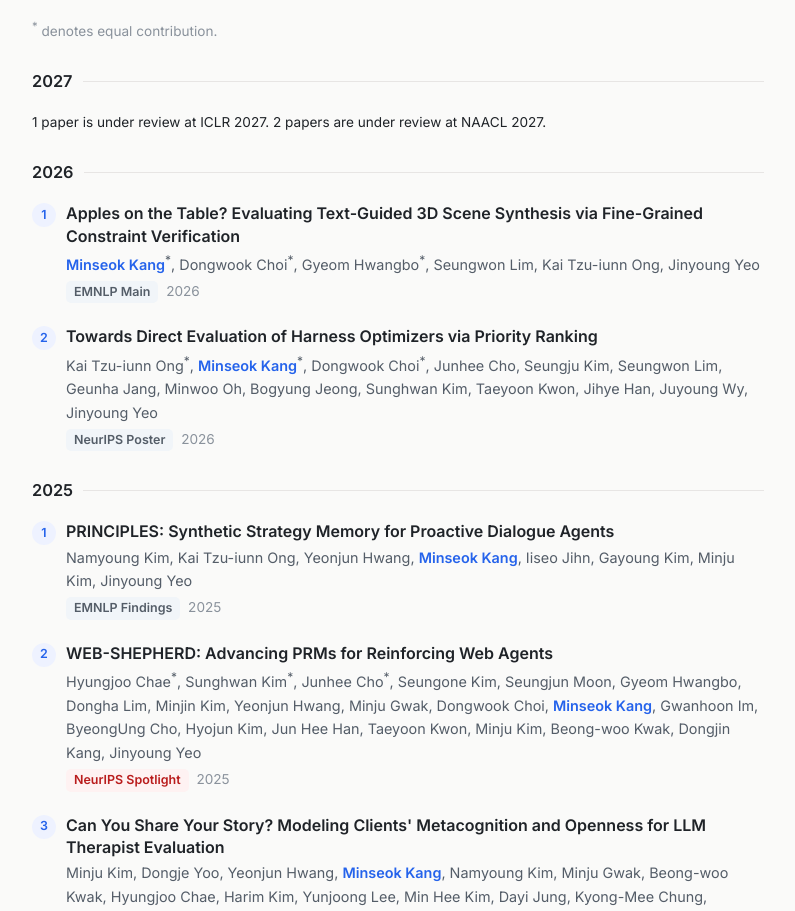
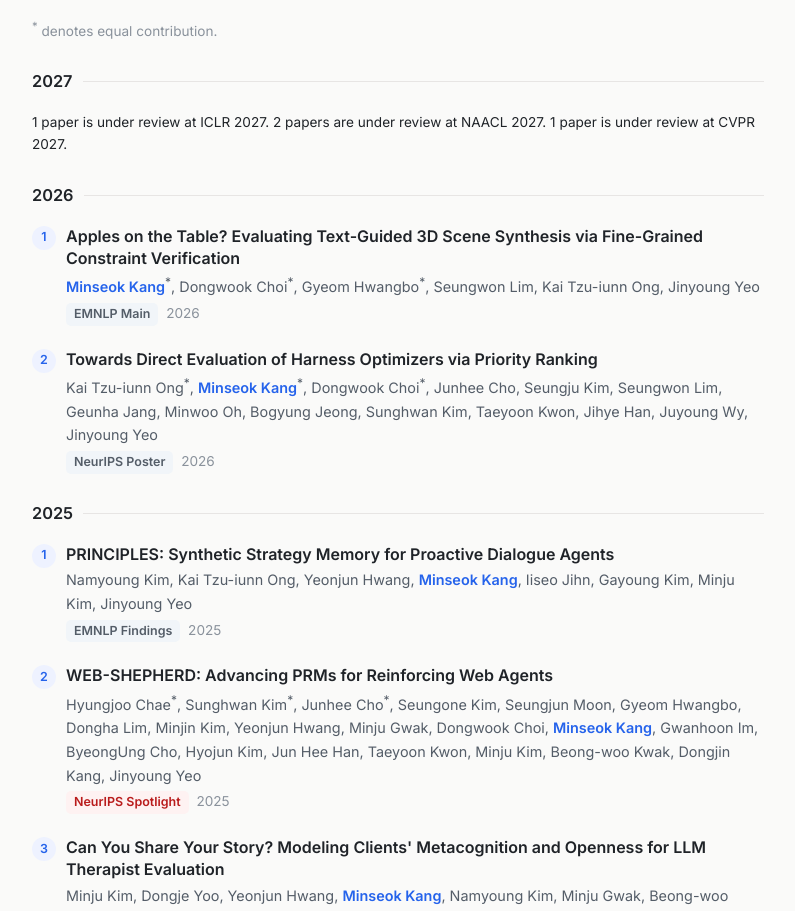
Before and after one commit to k59118/minseok.github.io, a plain HTML site: page index.html in a window 1280 px wide. Shown: the part 887-1798 px from the top of the page, without its empty margins (242-1037 px from the left). Drawn offline with Linux system fonts and the light colour scheme.

Commit message:
Add CVPR 2027 under-review note
Co-Authored-By: Claude Fable 5.2 <noreply@anthropic.com>

```diff
--- a/index.html
+++ b/index.html
@@ -81,7 +81,7 @@
       <p class="pub-note"><sup>*</sup> denotes equal contribution.</p>
 
       <h3 class="pub-subhead">2027</h3>
-      <p class="pub-note pub-under-review">1 paper is under review at ICLR 2027. 2 papers are under review at NAACL 2027.</p>
+      <p class="pub-note pub-under-review">1 paper is under review at ICLR 2027. 2 papers are under review at NAACL 2027. 1 paper is under review at CVPR 2027.</p>
 
       <h3 class="pub-subhead">2026</h3>
       <ol class="pub-list">
```
